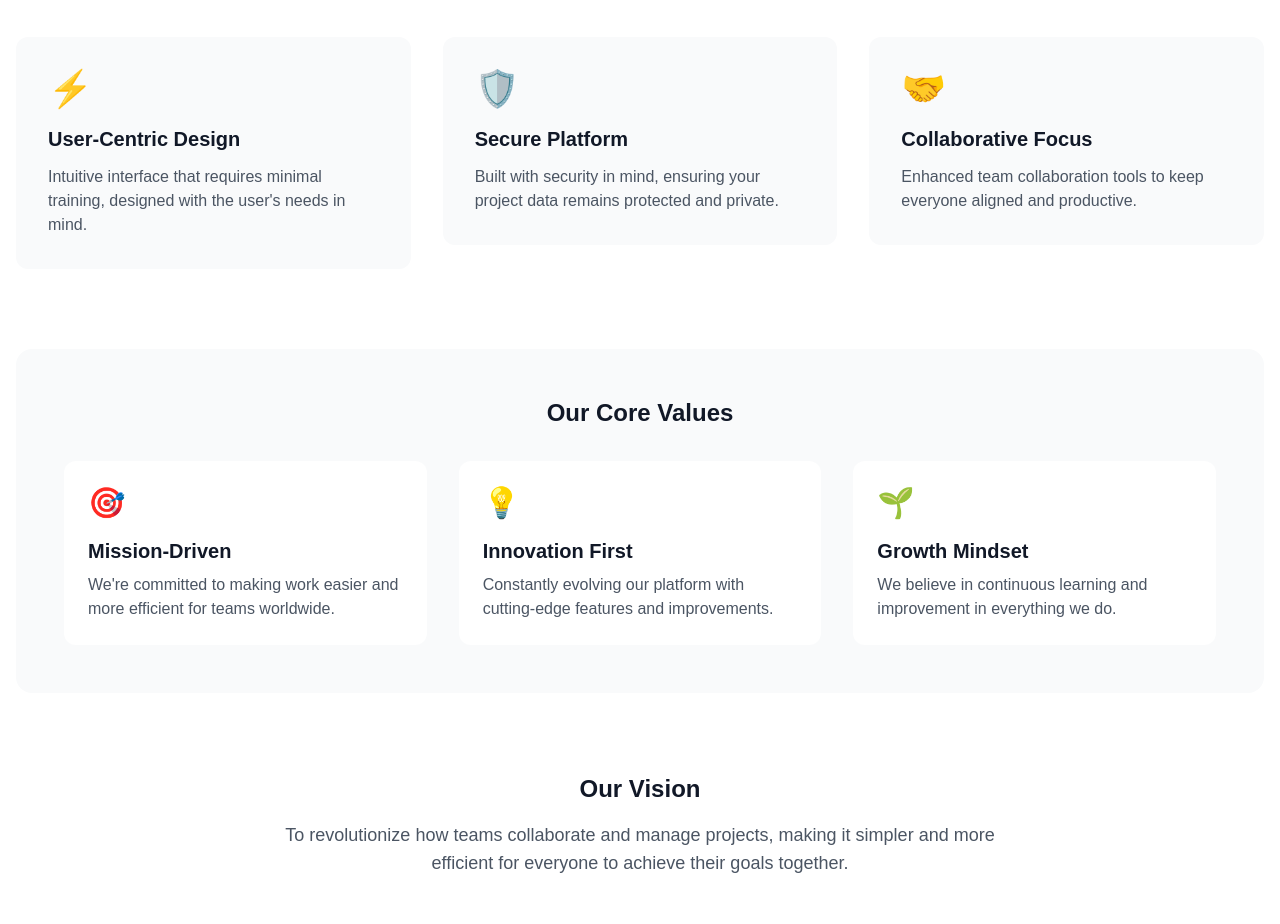
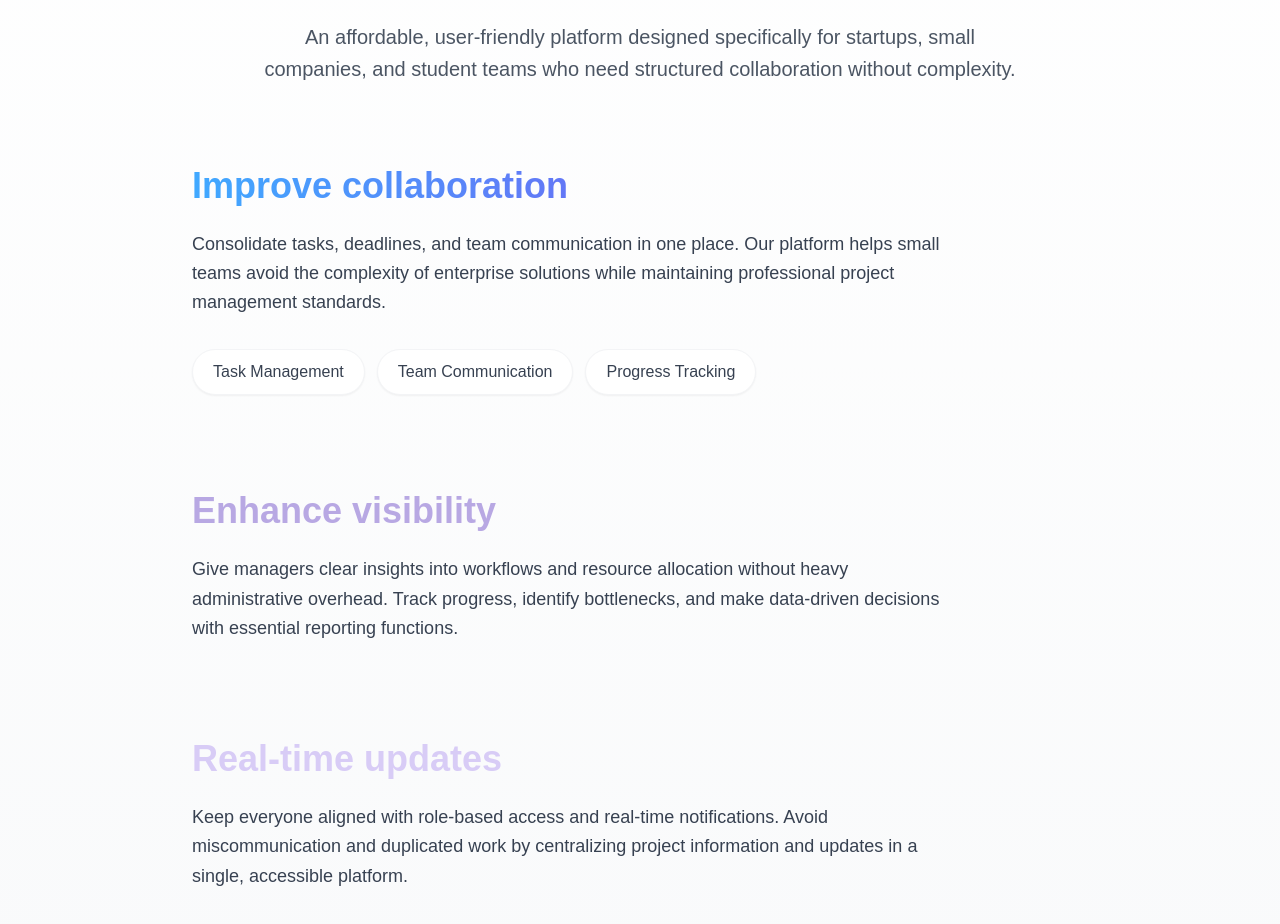
Before and after one commit to OlubodeMichael/Senior-Design-Project, a Next.js app in the folder frontend/: page / in a window 1280 px wide. Shown: the part 1800-2724 px from the top of the page. Built offline with nearby package versions, Linux system fonts and the light colour scheme.

Commit message:
added image for the herosection

```diff
--- a/frontend/app/_components/auth/LoginForm.js
+++ b/frontend/app/_components/auth/LoginForm.js
@@ -26,7 +26,7 @@ export default function LoginForm() {
   };
 
   return (
-    <div className="min-h-screen flex items-center justify-center bg-transparent py-12 px-4 sm:px-6 lg:px-8">
+    <div className="h-[calc(100vh-80px)] flex items-center justify-center bg-transparent px-4 sm:px-6 lg:px-8">
       <div className="w-full max-w-[400px] space-y-6">
         <div className="text-center">
           <h2 className="text-3xl font-bold text-gray-900">Welcome back</h2>
--- a/frontend/app/_components/auth/SignUpForm.js
+++ b/frontend/app/_components/auth/SignUpForm.js
@@ -29,7 +29,7 @@ export default function SignUpForm() {
   };
 
   return (
-    <div className="min-h-screen flex items-center justify-center bg-transparent py-12 px-4 sm:px-6 lg:px-8">
+    <div className="h-[calc(100vh-80px)] flex items-center justify-center bg-transparent px-4 sm:px-6 lg:px-8">
       <div className="w-full max-w-[400px] space-y-6">
         <div className="text-center">
           <h2 className="text-3xl font-bold text-gray-900">Create your account</h2>
--- a/frontend/app/login/page.js
+++ b/frontend/app/login/page.js
@@ -3,7 +3,7 @@ import Link from 'next/link';
 
 export default function LoginPage() {
   return (
-    <div className="min-h-screen bg-gradient-to-br from-blue-50 via-white to-blue-50">
+    <div className="h-screen overflow-hidden bg-gradient-to-br from-blue-50 via-white to-blue-50 select-none">
       {/* Background decorative elements */}
       <div className="absolute inset-0 z-0 overflow-hidden pointer-events-none">
         <div className="absolute -left-10 -top-10 w-48 sm:w-64 h-48 sm:h-64 bg-blue-100 rounded-full mix-blend-multiply filter blur-xl opacity-70 animate-blob"></div>
--- a/frontend/app/page.js
+++ b/frontend/app/page.js
@@ -45,7 +45,7 @@ function Navigation() {
 
           {/* Desktop Navigation */}
           <div className="hidden md:flex items-center space-x-8">
-            {['features', 'pricing', 'about'].map((item) => (
+            {['features', 'about'].map((item) => (
               <button
                 key={item}
                 onClick={() => scrollToSection(item)}
@@ -71,7 +71,7 @@ function Navigation() {
                 transition-all duration-300 transform hover:scale-105 hover:shadow-lg
                 active:scale-95 font-medium"
             >
-              Get Start for Free
+              Get Started for Free
             </Link>
           </div>
 
@@ -107,7 +107,7 @@ function Navigation() {
           }`}
         >
           <div className="py-4 space-y-3 bg-white">
-            {['features', 'pricing', 'about'].map((item) => (
+            {['features', 'about'].map((item) => (
               <button
                 key={item}
                 onClick={() => scrollToSection(item)}
@@ -130,7 +130,7 @@ function Navigation() {
                 hover:bg-blue-700 transition-all duration-300 text-center font-medium
                 hover:shadow-lg active:scale-95"
             >
-              Get Start for Free
+              Get Started for Free
             </Link>
           </div>
         </div>
@@ -238,7 +238,7 @@ function Features() {
     <section id="features" className="py-16 bg-white px-4">
       <div className="max-w-7xl mx-auto">
         <FadeInSection>
-          <h2 className="text-3xl font-bold text-center text-gray-900 mb-12">
+          <h2 className="text-3xl font-bold text-center text-gray-800 mb-12">
             Everything you need to manage projects effectively
           </h2>
         </FadeInSection>
@@ -251,91 +251,8 @@ function Features() {
                     {feature.icon}
                   </svg>
                 </div>
-                <h3 className="text-xl font-semibold text-gray-900 mb-3">{feature.title}</h3>
+                <h3 className="text-xl font-semibold text-gray-800 mb-3">{feature.title}</h3>
                 <p className="text-gray-600">{feature.description}</p>
-              </div>
-            </FadeInSection>
-          ))}
-        </div>
-      </div>
-    </section>
-  );
-}
-
-function Pricing() {
-  const plans = [
-    {
-      name: "Free",
-      price: "$0",
-      description: "Perfect for small teams just getting started",
-      features: [
-        "Up to 5 team members",
-        "Basic project management",
-        "Task tracking",
-        "2GB storage",
-        "Email support"
-      ]
-    },
-    {
-      name: "Pro",
-      price: "$29",
-      description: "Great for growing teams with more needs",
-      features: [
-        "Up to 20 team members",
-        "Advanced project management",
-        "Time tracking",
-        "20GB storage",
-        "Priority support",
-        "Custom workflows",
-        "Advanced analytics"
-      ]
-    },
-    {
-      name: "Enterprise",
-      price: "Custom",
-      description: "For large organizations with specific requirements",
-      features: [
-        "Unlimited team members",
-        "Enterprise-grade security",
-        "Custom integrations",
-        "Unlimited storage",
-        "24/7 dedicated support",
-        "SLA guarantee",
-        "Custom training"
-      ]
-    }
-  ];
-
-  return (
-    <section id="pricing" className="py-16 px-4 bg-gray-50">
-      <div className="max-w-7xl mx-auto">
-        <FadeInSection>
-          <h2 className="text-3xl font-bold text-center text-gray-900 mb-12">
-            Simple, Transparent Pricing
-          </h2>
-        </FadeInSection>
-        <div className="grid grid-cols-1 md:grid-cols-3 gap-8">
-          {plans.map((plan, index) => (
-            <FadeInSection key={index} delay={index * 200}>
-              <div className="bg-white p-8 rounded-xl shadow-lg">
-                <h3 className="text-2xl font-bold text-gray-900 mb-2">{plan.name}</h3>
-                <div className="text-4xl font-bold text-blue-600 mb-4">{plan.price}</div>
-                <p className="text-gray-600 mb-6">{plan.description}</p>
-                <ul className="space-y-3 mb-8">
-                  {plan.features.map((feature, i) => (
-                    <li key={i} className="flex items-center text-gray-600">
-                      <svg className="w-5 h-5 text-green-500 mr-2" fill="none" stroke="currentColor" viewBox="0 0 24 24">
-                        <path strokeLinecap="round" strokeLinejoin="round" strokeWidth="2" d="M5 13l4 4L19 7" />
-                      </svg>
-                      {feature}
-                    </li>
-                  ))}
-                </ul>
-                <Link href="/signup">
-                  <button className="w-full px-4 py-2 bg-blue-600 text-white rounded-lg hover:bg-blue-700 transition">
-                    Get Started
-                  </button>
-                </Link>
               </div>
             </FadeInSection>
           ))}
@@ -347,94 +264,81 @@ function Pricing() {
 
 function About() {
   return (
-    <section id="about" className="py-20 px-4 bg-white">
+    <section id="about" className="py-24 px-4 bg-gradient-to-b from-white to-gray-50">
       <div className="max-w-7xl mx-auto">
         <FadeInSection>
-          <div className="text-center mb-16">
-            <div className="inline-block mb-4">
-              <span className="bg-blue-50 text-blue-600 text-sm font-medium px-4 py-1.5 rounded-full">
+          <div className="text-center mb-20">
+            <div className="inline-block mb-4 transform hover:scale-105 transition-transform duration-300">
+              <span className="bg-blue-50 text-blue-600 text-sm font-medium px-6 py-2 rounded-full">
                 About CollabFlow
               </span>
             </div>
-            <h2 className="text-3xl md:text-4xl font-bold text-gray-900 mb-6">
-              Built for Modern Teams Who Value Efficiency
+            <h2 className="text-4xl md:text-5xl lg:text-6xl font-bold text-gray-900 mb-8 tracking-tight">
+              Streamlined Project<br />Management for Teams
             </h2>
-            <p className="text-lg text-gray-600 max-w-3xl mx-auto">
-              CollabFlow was created with a simple mission: to make project management
-              accessible and efficient for teams of all sizes.
+            <p className="text-xl text-gray-600 max-w-3xl mx-auto leading-relaxed">
+              An affordable, user-friendly platform designed specifically for startups, small companies,
+              and student teams who need structured collaboration without complexity.
             </p>
           </div>
         </FadeInSection>
 
-        <div className="grid grid-cols-1 md:grid-cols-3 gap-8 mb-20">
-          {[
-            {
-              icon: "⚡️",
-              title: "User-Centric Design",
-              description: "Intuitive interface that requires minimal training, designed with the user's needs in mind."
-            },
-            {
-              icon: "🛡️",
-              title: "Secure Platform",
-              description: "Built with security in mind, ensuring your project data remains protected and private."
-            },
-            {
-              icon: "🤝",
-              title: "Collaborative Focus",
-              description: "Enhanced team collaboration tools to keep everyone aligned and productive."
-            }
-          ].map((feature, index) => (
-            <FadeInSection key={index} delay={index * 200}>
-              <div className="bg-gray-50 rounded-xl p-8 hover:bg-gray-100 transition-all duration-300 transform hover:-translate-y-1">
-                <div className="text-4xl mb-4">{feature.icon}</div>
-                <h3 className="text-xl font-semibold text-gray-900 mb-3">{feature.title}</h3>
-                <p className="text-gray-600">{feature.description}</p>
-              </div>
-            </FadeInSection>
-          ))}
-        </div>
-
-        <div className="bg-gray-50 rounded-2xl p-8 md:p-12">
-          <h3 className="text-2xl font-bold text-gray-900 mb-8 text-center">
-            Our Core Values
+        <div className="max-w-4xl mx-auto">
+          <FadeInSection>
+            <div className="space-y-24">
+              {/* Improve Collaboration */}
+              <div className="group transform hover:translate-x-1 transition-transform duration-300">
+                <div className="flex flex-col space-y-6">
+                  <h3 className="text-4xl font-bold bg-gradient-to-r from-[#40A9FF] to-[#9333EA] text-transparent bg-clip-text
+                    group-hover:scale-[1.02] transition-transform duration-300">
+                    Improve collaboration
                   </h3>
-          <div className="grid grid-cols-1 md:grid-cols-3 gap-8">
-            {[
-              {
-                icon: "🎯",
-                title: "Mission-Driven",
-                description: "We're committed to making work easier and more efficient for teams worldwide."
-              },
-              {
-                icon: "💡",
-                title: "Innovation First",
-                description: "Constantly evolving our platform with cutting-edge features and improvements."
-              },
-              {
-                icon: "🌱",
-                title: "Growth Mindset",
-                description: "We believe in continuous learning and improvement in everything we do."
-              }
-            ].map((value, index) => (
-              <FadeInSection key={index} delay={index * 200}>
-                <div className="bg-white rounded-xl p-6 hover:shadow-lg transition-all duration-300">
-                  <div className="text-3xl mb-4">{value.icon}</div>
-                  <h3 className="text-xl font-semibold text-gray-900 mb-2">{value.title}</h3>
-                  <p className="text-gray-600">{value.description}</p>
-                </div>
-              </FadeInSection>
+                  <p className="text-lg text-gray-700 leading-relaxed max-w-3xl">
+                    Consolidate tasks, deadlines, and team communication in one place.
+                    Our platform helps small teams avoid the complexity of enterprise solutions
+                    while maintaining professional project management standards.
+                  </p>
+                  <div className="flex flex-wrap gap-3 pt-2">
+                    {['Task Management', 'Team Communication', 'Progress Tracking'].map((tag, index) => (
+                      <span key={index}
+                        className="px-5 py-2.5 bg-white shadow-sm border border-gray-100 rounded-full text-gray-700
+                        hover:border-blue-200 hover:bg-blue-50 transition-colors duration-300 cursor-default">
+                        {tag}
+                      </span>
                     ))}
                   </div>
                 </div>
+              </div>
 
-        <div className="text-center mt-20">
-          <h3 className="text-2xl font-bold text-gray-900 mb-4">
-            Our Vision
+              {/* Enhance Visibility */}
+              <div className="group transform hover:translate-x-1 transition-transform duration-300">
+                <div className="flex flex-col space-y-6">
+                  <h3 className="text-4xl font-bold text-[#B8A8E3] group-hover:scale-[1.02] transition-transform duration-300">
+                    Enhance visibility
                   </h3>
-          <p className="text-lg text-gray-600 max-w-3xl mx-auto">
-            To revolutionize how teams collaborate and manage projects, making it
-            simpler and more efficient for everyone to achieve their goals together.
+                  <p className="text-lg text-gray-700 leading-relaxed max-w-3xl">
+                    Give managers clear insights into workflows and resource allocation without heavy
+                    administrative overhead. Track progress, identify bottlenecks, and make data-driven
+                    decisions with essential reporting functions.
                   </p>
+                </div>
+              </div>
+
+              {/* Real-time Updates */}
+              <div className="group transform hover:translate-x-1 transition-transform duration-300">
+                <div className="flex flex-col space-y-6">
+                  <h3 className="text-4xl font-bold text-[#D8CCF6] group-hover:scale-[1.02] transition-transform duration-300">
+                    Real-time updates
+                  </h3>
+                  <p className="text-lg text-gray-700 leading-relaxed max-w-3xl">
+                    Keep everyone aligned with role-based access and real-time notifications.
+                    Avoid miscommunication and duplicated work by centralizing project information
+                    and updates in a single, accessible platform.
+                  </p>
+                </div>
+              </div>
+            </div>
+          </FadeInSection>
         </div>
       </div>
     </section>
@@ -443,21 +347,26 @@ function About() {
 
 function CallToAction() {
   return (
-    <section className="py-16 px-4 bg-blue-600">
-      <div className="max-w-4xl mx-auto text-center">
-        <h2 className="text-3xl font-bold text-white mb-6">
-          Ready to streamline your project management?
+    <div className="px-4 py-16">
+      <section className="max-w-6xl mx-auto bg-black relative overflow-hidden rounded-2xl">
+        <div className="absolute inset-0 bg-gradient-to-tr from-purple-900/50 to-transparent"></div>
+        <div className="max-w-4xl mx-auto text-center relative z-10 py-16 px-4">
+          <h2 className="text-4xl sm:text-5xl font-bold text-white mb-6">
+            Transform Your Team's<br />
+            Workflow Today
           </h2>
-        <p className="text-xl text-blue-100 mb-8">
-          Join thousands of teams already using CollabFlow to manage their projects effectively.
+          <p className="text-xl text-gray-300 mb-8">
+            Join thousands of teams already using CollabFlow to streamline their projects,
+            enhance collaboration, and boost productivity across all departments.
           </p>
           <Link href="/signup">
-          <button className="px-8 py-4 bg-white text-blue-600 font-semibold rounded-lg hover:bg-blue-50 transition">
-            Get Started for Free
+            <button className="px-8 py-4 bg-blue-600 text-white font-semibold rounded-lg hover:bg-blue-700 transition-all duration-300">
+              Start Your Free Trial
             </button>
           </Link>
         </div>
       </section>
+    </div>
   );
 }
 
@@ -538,9 +447,6 @@ export default function Home() {
           <Features />
         </FadeInSection>
         <FadeInSection>
-          <Pricing />
-        </FadeInSection>
-        <FadeInSection>
           <CallToAction />
         </FadeInSection>
       </main>
--- a/frontend/app/signup/page.js
+++ b/frontend/app/signup/page.js
@@ -3,7 +3,7 @@ import Link from 'next/link';
 
 export default function SignUpPage() {
   return (
-    <div className="min-h-screen bg-gradient-to-br from-blue-50 via-white to-blue-50">
+    <div className="h-screen overflow-hidden bg-gradient-to-br from-blue-50 via-white to-blue-50 select-none">
       {/* Background decorative elements */}
       <div className="absolute inset-0 z-0 overflow-hidden pointer-events-none">
         <div className="absolute -left-10 -top-10 w-48 sm:w-64 h-48 sm:h-64 bg-blue-100 rounded-full mix-blend-multiply filter blur-xl opacity-70 animate-blob"></div>
```
Lines whose indentation alone changed are shown as unchanged.
